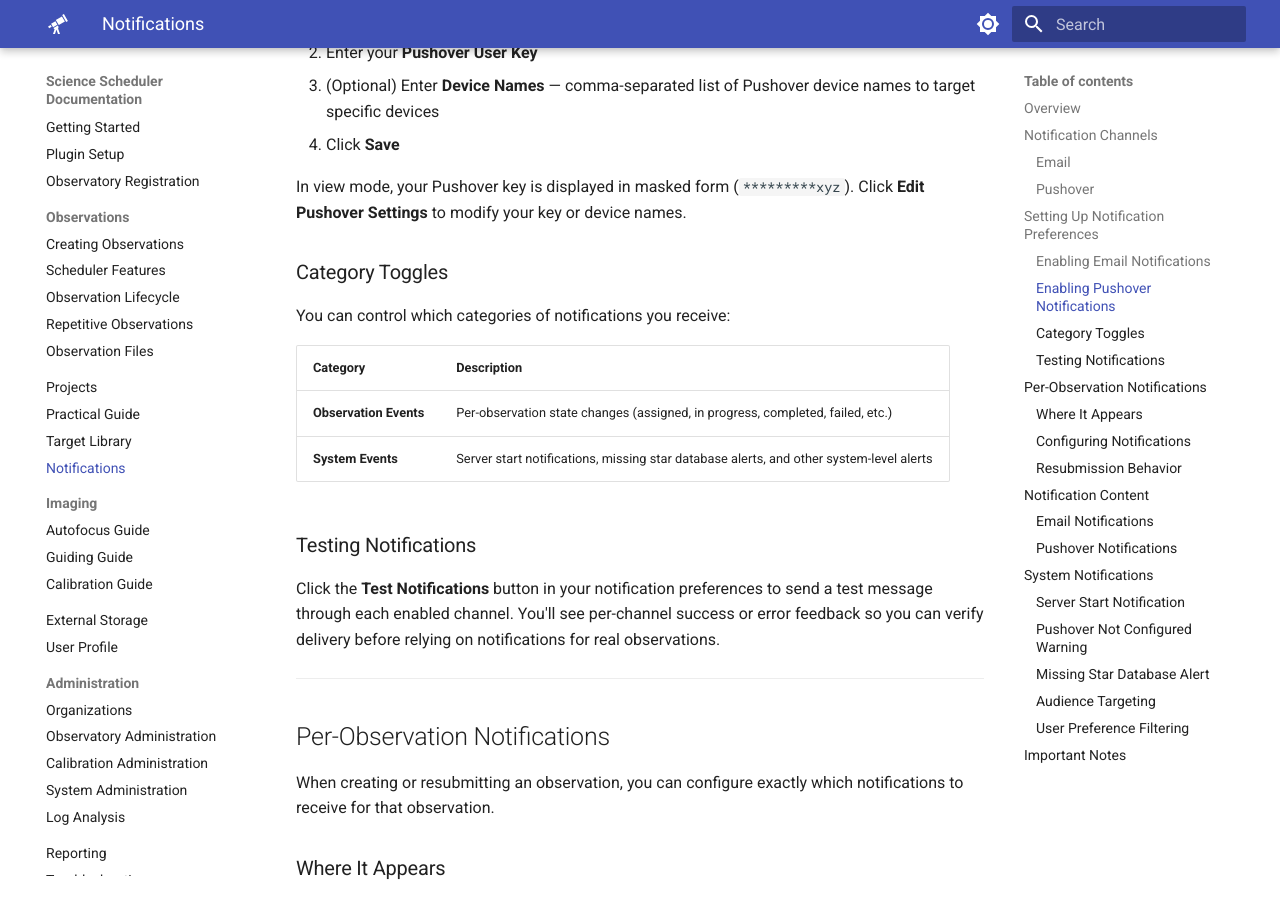
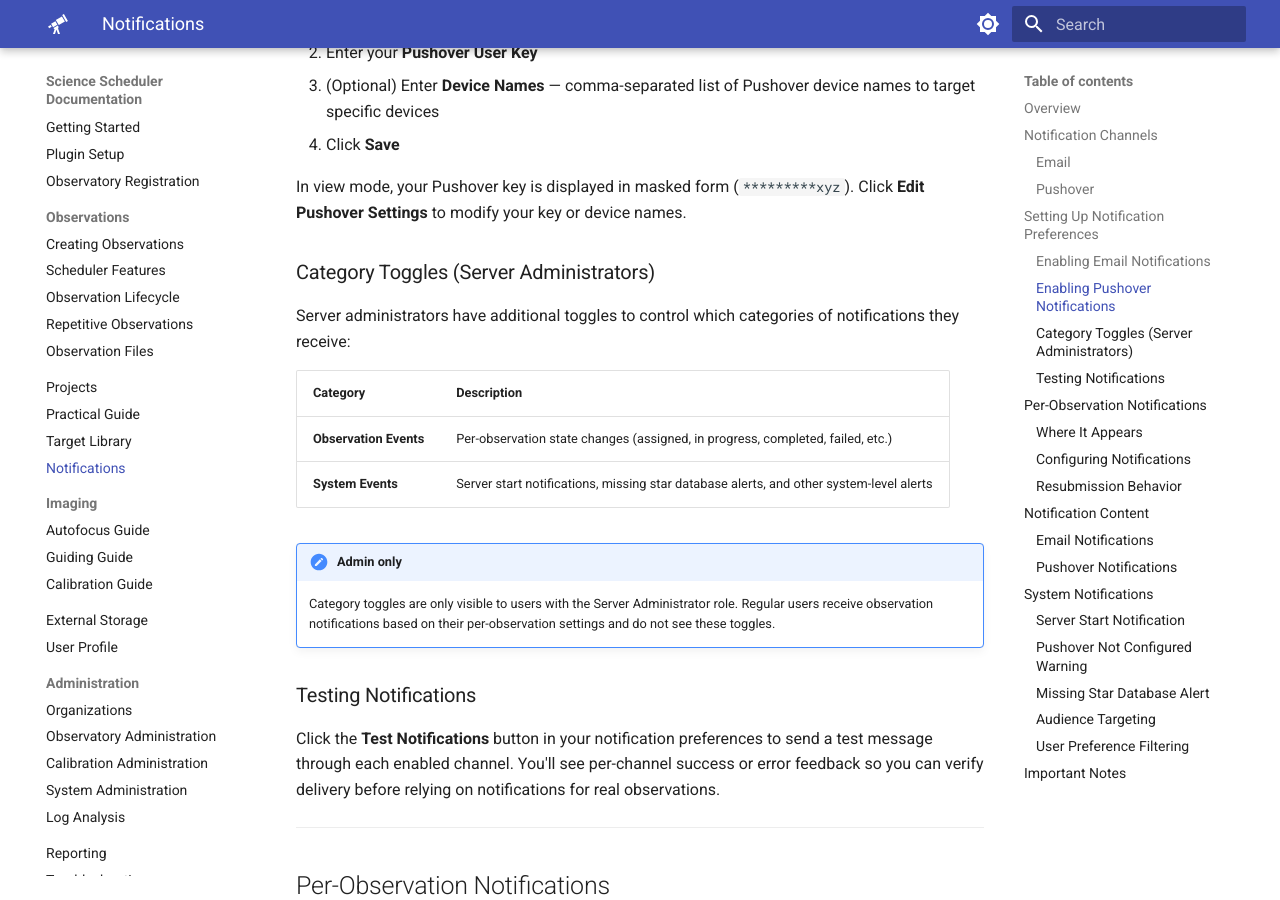
Before and after one commit to First-Light-Systems/nina-scheduler-docs, an MkDocs documentation site: the page built from docs/NOTIFICATIONS.md, in a window 1280 px wide and 900 px high, scrolled down 1412 px. Built offline with MkDocs 1.6.1 and Material for MkDocs 9.7.7, drawn with Linux system fonts in a browser that asks for light colours; some of the changed text lies outside the part shown.

Commit message:
Clarify category toggles are Server Administrator only in NOTIFICATIONS.md
Co-Authored-By: Claude Opus 4.6 (1M context) <noreply@anthropic.com>

```diff
--- a/docs/NOTIFICATIONS.md
+++ b/docs/NOTIFICATIONS.md
@@ -47,14 +47,17 @@ Configure your notification channels from your **Profile** page.
 
 In view mode, your Pushover key is displayed in masked form (`*********xyz`). Click **Edit Pushover Settings** to modify your key or device names.
 
-### Category Toggles
+### Category Toggles (Server Administrators)
 
-You can control which categories of notifications you receive:
+Server administrators have additional toggles to control which categories of notifications they receive:
 
 | Category | Description |
 |----------|-------------|
 | **Observation Events** | Per-observation state changes (assigned, in progress, completed, failed, etc.) |
 | **System Events** | Server start notifications, missing star database alerts, and other system-level alerts |
+
+!!! note "Admin only"
+    Category toggles are only visible to users with the Server Administrator role. Regular users receive observation notifications based on their per-observation settings and do not see these toggles.
 
 ### Testing Notifications
 
@@ -160,7 +163,7 @@ System notifications can be sent to different audiences:
 System notifications respect each user's preferences:
 
 - **Channel toggles** — `email_enabled` and `pushover_enabled` control which channels deliver the notification
-- **System events toggle** — Users can disable the `system_events` category to suppress system notifications entirely
+- **System events toggle** — Server administrators can disable the `system_events` category to suppress system notifications
 - **Pushover priority** — Based on notification severity: error = high, warning = normal, info/success = quiet
 
 ---
```
